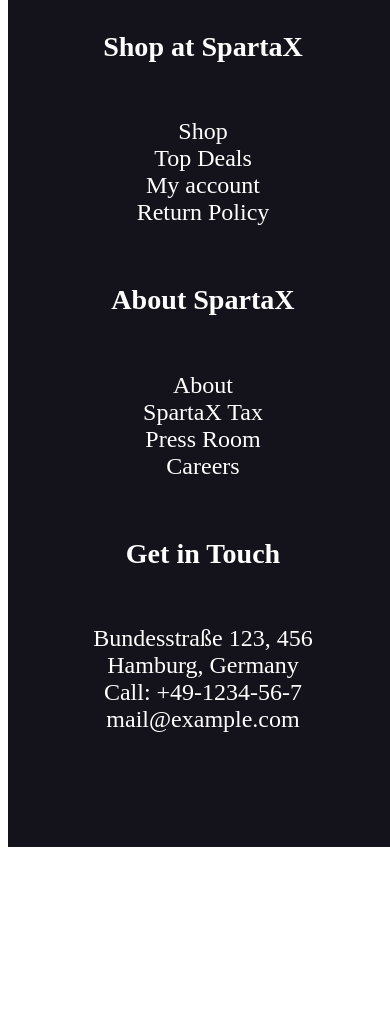
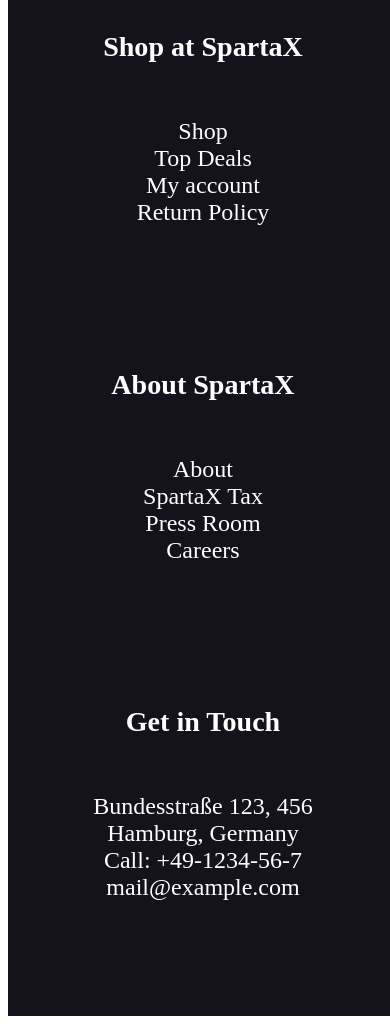
Before and after one commit to ibmg25/ProyectoTecWeb, a plain HTML site: page men.html in a window 390 px wide. Shown: the part 1916-2940 px from the top of the page. Before the commit the page ends 2771 px from the top, so only its background shows below. Drawn offline with Linux system fonts and the light colour scheme.

Commit message:
responsividad lista

```diff
--- a/styles/index.css
+++ b/styles/index.css
@@ -93,8 +93,8 @@ li a:hover {
 
 .gen-item {
     flex: 1;
-    min-width: calc(31% - 5px);
-    max-width: calc(31% - 5px);
+    min-width: 29.5vw;
+    max-width: 29.5vw;
 }
 
 .product-container {
@@ -229,8 +229,7 @@ li a:hover {
 
 .img-item {
     flex: 1;
-    min-width: calc(25% - 5px);
-    max-width: calc(25% - 5px);
+    max-width: 23vw;
     height: 60vh;
     margin-top: 80px;
 }
@@ -522,8 +521,9 @@ li a:hover {
     }
 
     .product-item {
-        max-width: 45vw;
-        min-width: 45vw;
+        height: 20vh;
+        max-width: 42vw;
+        min-width: 42vw;
     }
 
     .d {
@@ -619,9 +619,9 @@ li a:hover {
     }
 
     .sec-item {
-        margin-left: 3vw;
-        min-width: 45vw;
-        max-width: 45vw;
+        margin-left: 5vw;
+        min-width: 40vw;
+        max-width: 40vw;
         height: 15vh;
     }
 
@@ -637,7 +637,7 @@ li a:hover {
     }
 
     .foot-container{
-        height: 140vh;
+        height: 160vh;
     }
 
     .fp{
@@ -658,12 +658,13 @@ li a:hover {
     }
 
     .f2{
-        margin-top: -10vh;
+        margin-top: 0vh;
         margin-left: 10vw;
     }
 
     .f3{
-        margin-top: -10vh;
+        margin-top: 0vh;
         margin-left: 10vw;
     }
+
 }
--- a/styles/men.css
+++ b/styles/men.css
@@ -170,7 +170,7 @@ li a:hover {
     }
 
     .foot-container{
-        height: 140vh;
+        height: 160vh;
     }
 
     .fp{
@@ -191,12 +191,12 @@ li a:hover {
     }
 
     .f2{
-        margin-top: -10vh;
+        margin-top: 0vh;
         margin-left: 10vw;
     }
 
     .f3{
-        margin-top: -10vh;
+        margin-top: 0vh;
         margin-left: 10vw;
     }
 }
--- a/styles/women.css
+++ b/styles/women.css
@@ -164,7 +164,7 @@ li a:hover {
     }
 
     .foot-container{
-        height: 140vh;
+        height: 160vh;
     }
 
     .fp{
@@ -185,12 +185,12 @@ li a:hover {
     }
 
     .f2{
-        margin-top: -10vh;
+        margin-top: 0vh;
         margin-left: 10vw;
     }
 
     .f3{
-        margin-top: -10vh;
+        margin-top: 0vh;
         margin-left: 10vw;
     }
 }
```
